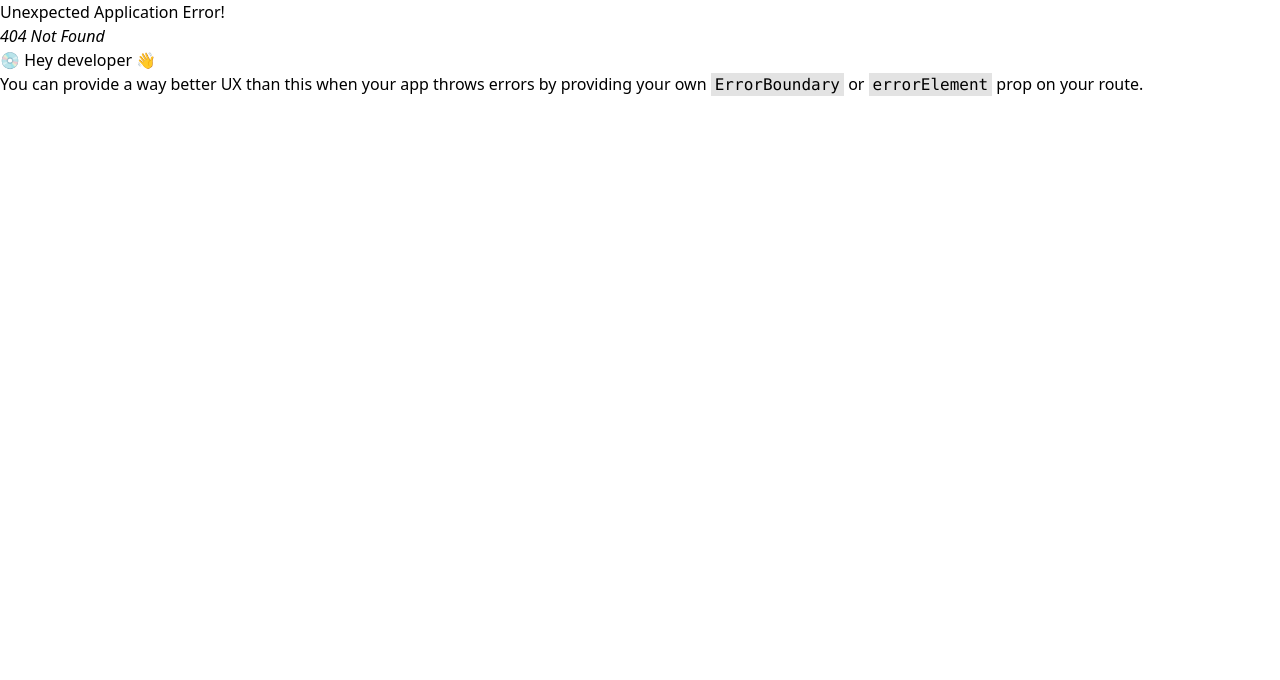
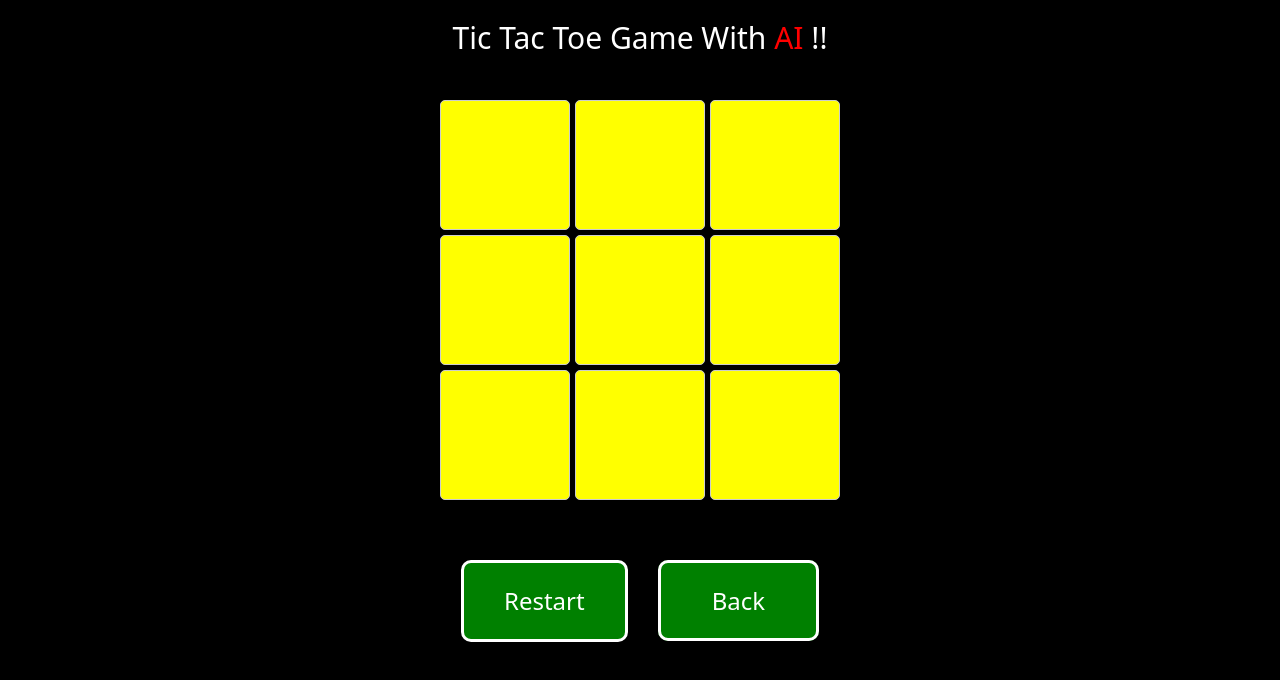
Before and after one commit to Ashwin-Karwade/prodigy-wd-03, a React (Vite) app: page /prodigy-wd-03/withai in a window 1280 px wide. Before the commit this address had no page. Shown: the top 680 px of the page. Built offline with nearby package versions, Linux system fonts and the light colour scheme.

Commit message:
error solved

```diff
--- a/src/App.jsx
+++ b/src/App.jsx
@@ -5,11 +5,11 @@ import WithAi from './Components/Ai/WithAi'
 function App() {
   const router = createBrowserRouter([
       {
-        path: '/',
+        path: '/prodigy-wd-03/',
         element: <WithHuman/>
       },
       {
-       path: '/withai',
+       path: '/prodigy-wd-03/withai',
        element: <WithAi />
       }
 
--- a/src/Components/Ai/WithAi.jsx
+++ b/src/Components/Ai/WithAi.jsx
@@ -116,7 +116,7 @@ const WithAi = () => {
         </div>
       )}
       <button className='btnRestart font-semibold font-sans' onClick={resetGame}>Restart</button>
-       <NavLink to='/' className='btnBack font-semibold font-snas'>Back</NavLink>
+       <NavLink to='/prodigy-wd-03/' className='btnBack font-semibold font-snas'>Back</NavLink>
 
 
     </div>
```
